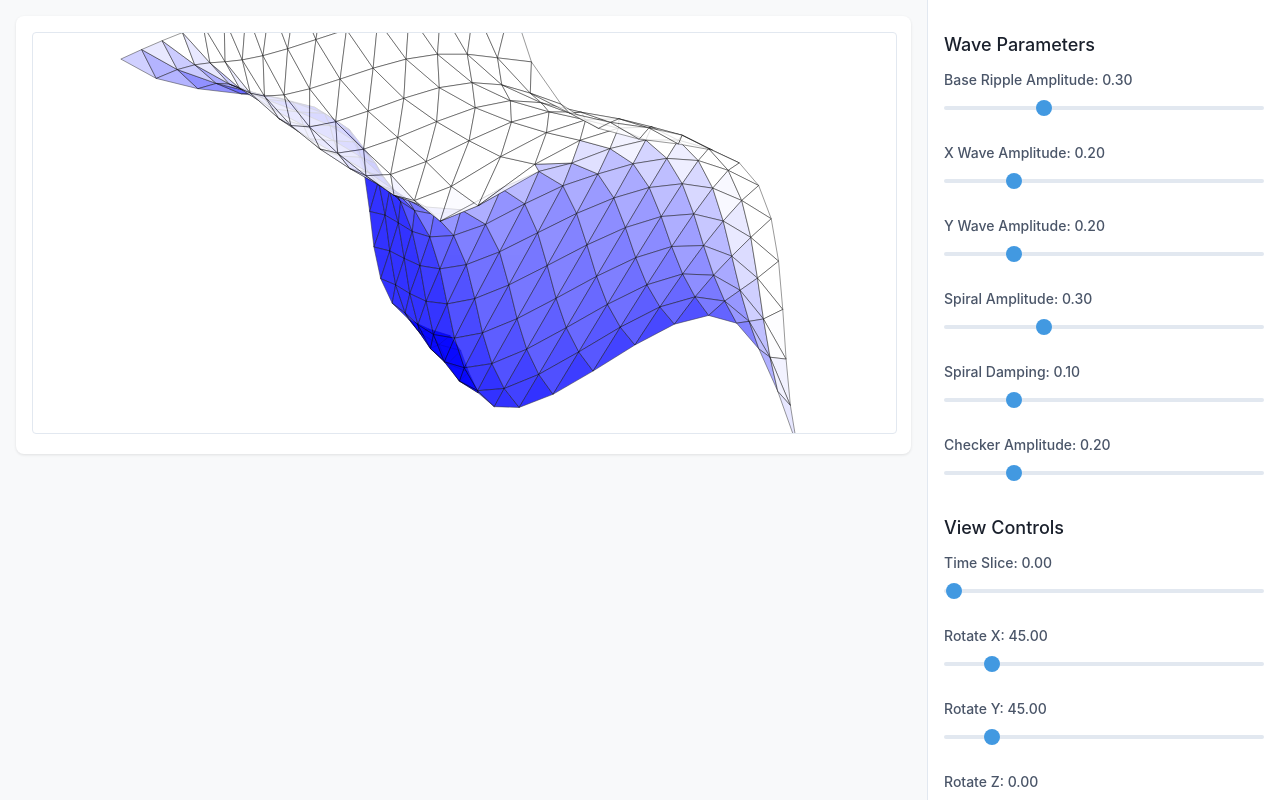
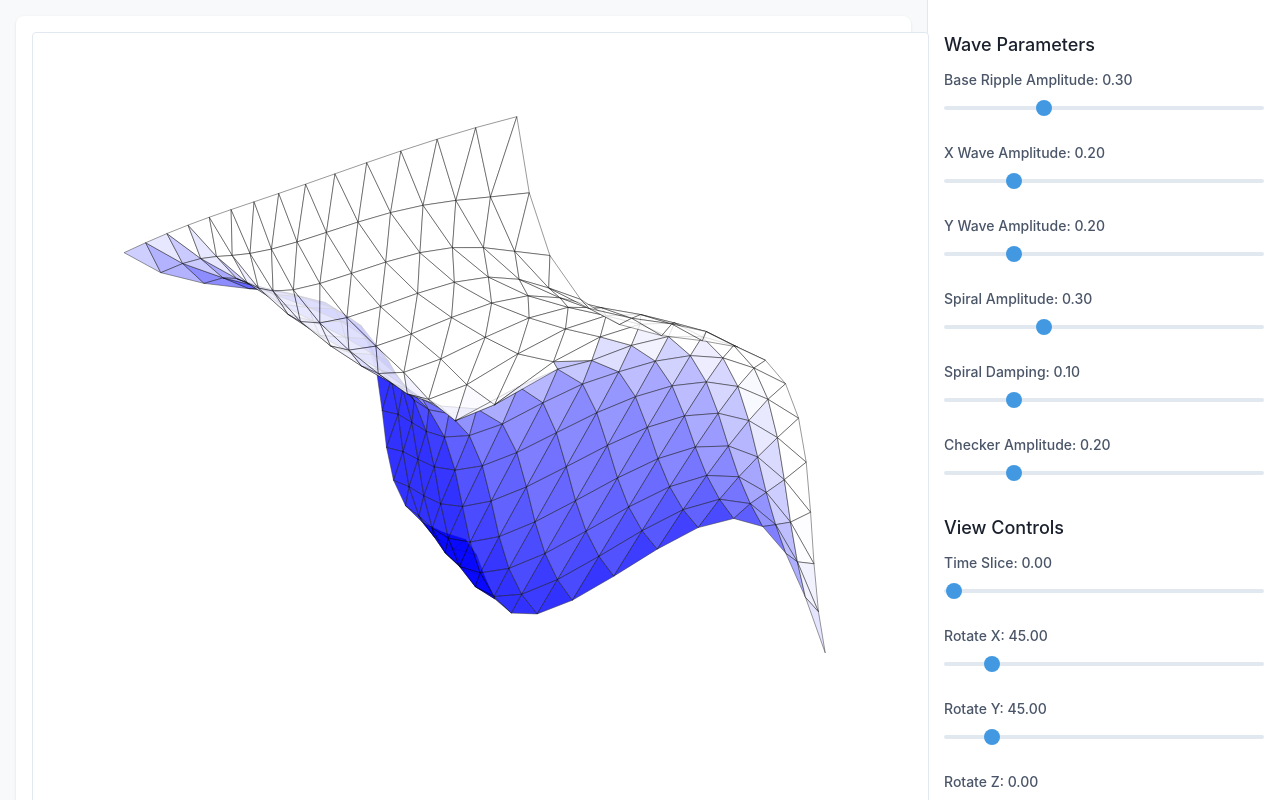
Before and after one commit to mikeyj777/4d_grapher, a React (Create React App) app in the folder client/: page /plot4d in a window 1280 px wide. Built offline with nearby package versions, Linux system fonts and the light colour scheme.

Commit message:
fills out page better

```diff
--- a/client/src/components/Plot4D.jsx
+++ b/client/src/components/Plot4D.jsx
@@ -21,15 +21,26 @@ const Plot4D = () => {
   useEffect(() => {
     const updateDimensions = () => {
       if (containerRef.current) {
-        const width = containerRef.current.offsetWidth;
+        const rect = containerRef.current.getBoundingClientRect();
         setDimensions({
-          width: width,
-          height: Math.min(width * 0.67, 400)
+          width: rect.width,
+          height: rect.height
         });
       }
     };
 
     updateDimensions();
+    // Create a ResizeObserver to handle container size changes
+    const resizeObserver = new ResizeObserver(updateDimensions);
+    if (containerRef.current) {
+      resizeObserver.observe(containerRef.current);
+    }
+
+    return () => {
+      if (containerRef.current) {
+        resizeObserver.unobserve(containerRef.current);
+      }
+    };
     window.addEventListener('resize', updateDimensions);
     return () => window.removeEventListener('resize', updateDimensions);
   }, []);
@@ -125,9 +136,9 @@ const Plot4D = () => {
   return (
     <div className="plot-container">
       <div className="visualization-panel">
-        <Card>
-          <CardContent>
-            <div ref={containerRef}>
+        <Card className="visualization-container">
+          <CardContent className="visualization-container">
+            <div ref={containerRef} className="visualization-container">
               <svg
                 width={dimensions.width}
                 height={dimensions.height}
--- a/client/src/styles/Plot4D.css
+++ b/client/src/styles/Plot4D.css
@@ -5,12 +5,35 @@
   width: 100%;
   height: 100vh;
   background-color: #f8f9fa;
+  position: absolute;
+  top: 0;
+  left: 0;
+  right: 0;
+  bottom: 0;
+  overflow: hidden;
 }
 
 .visualization-panel {
   flex: 1;
   min-width: 0;
   padding: 1rem;
+  height: 100%;
+  display: flex;
+  flex-direction: column;
+}
+
+.visualization-container {
+  flex: 1;
+  position: relative;
+  width: 100%;
+  height: 100%;
+  min-height: 0;
+}
+
+.plot-svg {
+  width: 100%;
+  height: 100%;
+  display: block;
 }
 
 .controls-panel {
```
